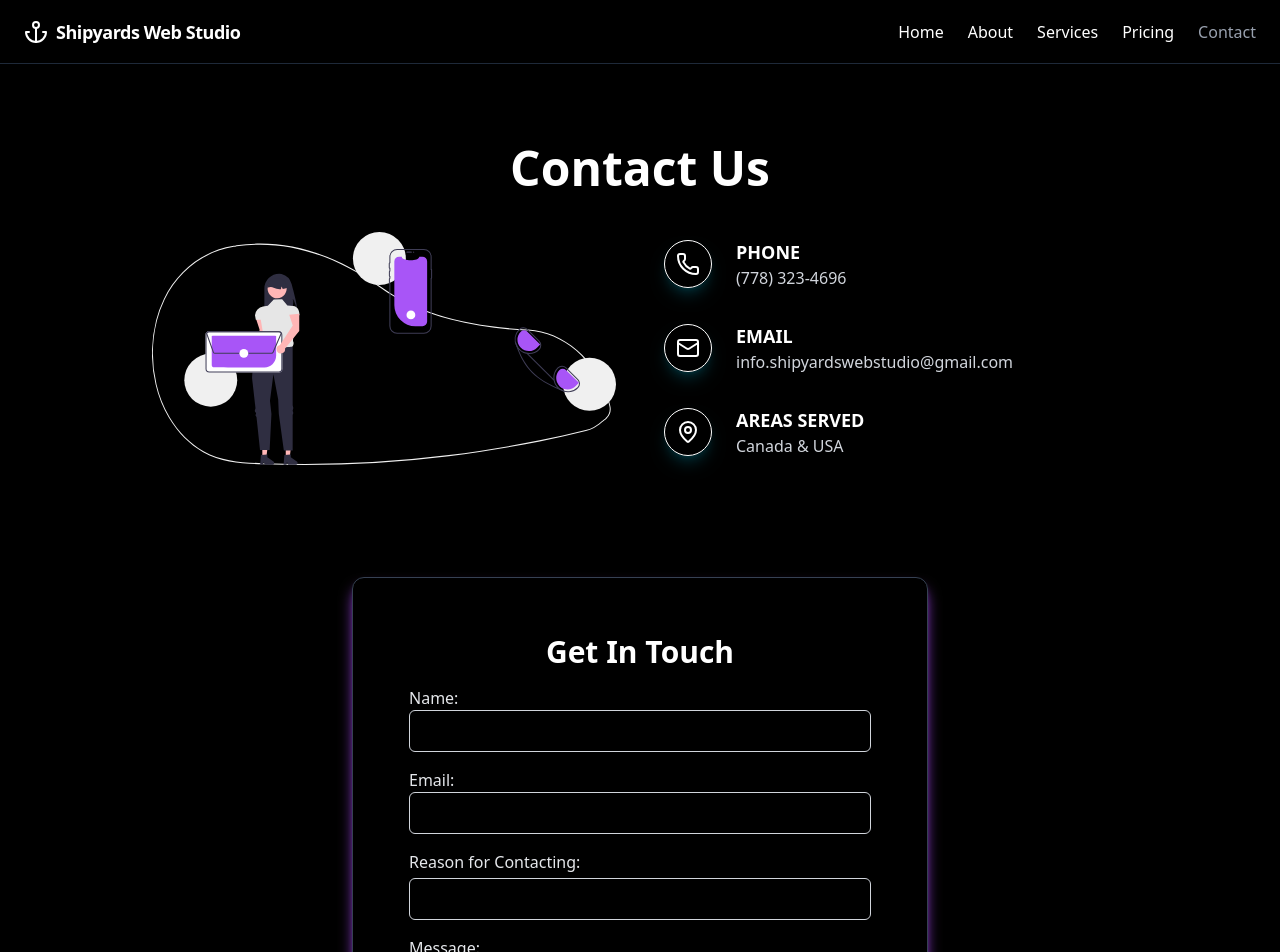
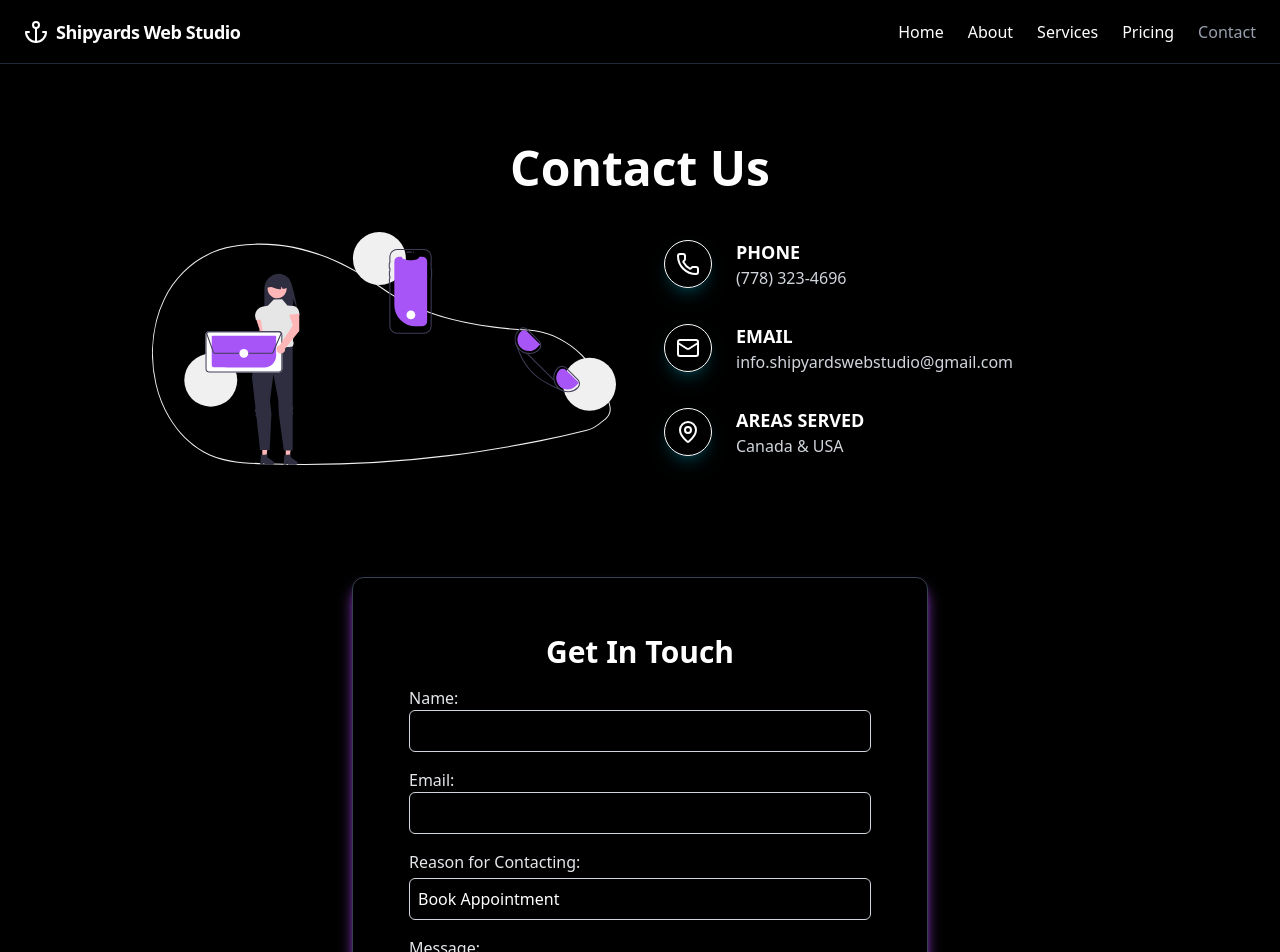
Before and after one commit to MatinH2004/shipyards-web-studio, a Next.js app: page /contact in a window 1280 px wide. Shown: the top 952 px of the page. Built offline with nearby package versions, Linux system fonts and the light colour scheme.

Commit message:
fix text color in contact form

```diff
--- a/src/components/contact/ContactForm.tsx
+++ b/src/components/contact/ContactForm.tsx
@@ -53,7 +53,7 @@ export default function ContactForm() {
             value={name}
             onChange={(e) => setName(e.target.value)}
             required
-            className="w-full p-2 border border-gray-300 rounded-md"
+            className="w-full p-2 border border-gray-300 rounded-md text-white"
           />
         </div>
 
@@ -68,7 +68,7 @@ export default function ContactForm() {
             value={email}
             onChange={(e) => setEmail(e.target.value)}
             required
-            className="w-full p-2 border border-gray-300 rounded-md"
+            className="w-full p-2 border border-gray-300 rounded-md text-white"
           />
         </div>
 
@@ -82,10 +82,10 @@ export default function ContactForm() {
             value={reason}
             onChange={(e) => setReason(e.target.value)}
             required
-            className="w-full mt-1 p-2 border border-gray-300 rounded-md bg-black appearance-none focus:ring-2 focus:ring-teal-500 focus:border-teal-500 cursor-pointer"
+            className="w-full mt-1 p-2 border border-gray-300 text-white rounded-md bg-black appearance-none focus:ring-2 focus:ring-teal-500 focus:border-teal-500 cursor-pointer"
           >
-            <option value="Book Appointment">Book an appointment</option>
-            <option value="Ask Question">Ask a question</option>
+            <option value="Book Appointment">Book Appointment</option>
+            <option value="Ask Question">Ask Question</option>
             <option value="Other">Other</option>
           </select>
         </div>
@@ -100,7 +100,7 @@ export default function ContactForm() {
             value={message}
             onChange={(e) => setMessage(e.target.value)}
             required
-            className="w-full p-2 border border-gray-300 rounded-md h-32"
+            className="w-full p-2 border border-gray-300 rounded-md h-32 text-white"
           ></textarea>
         </div>
 
```
